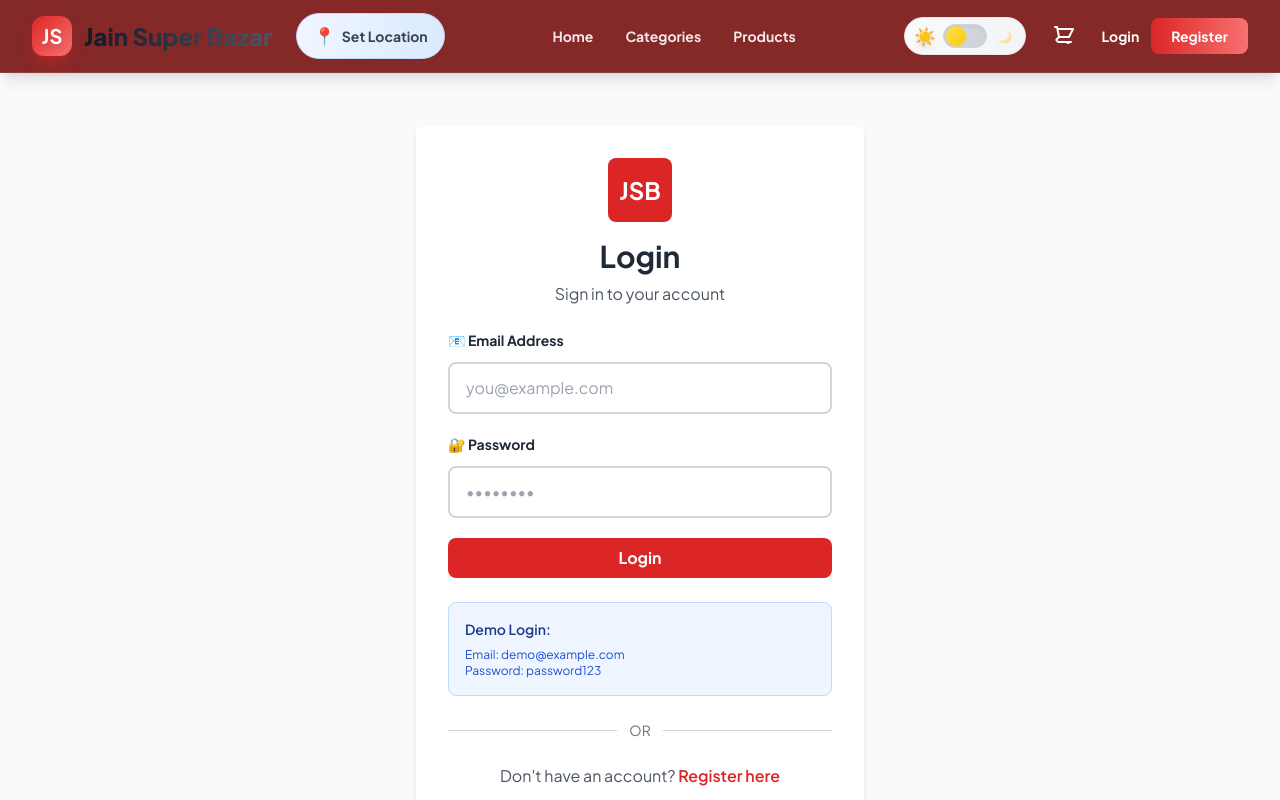
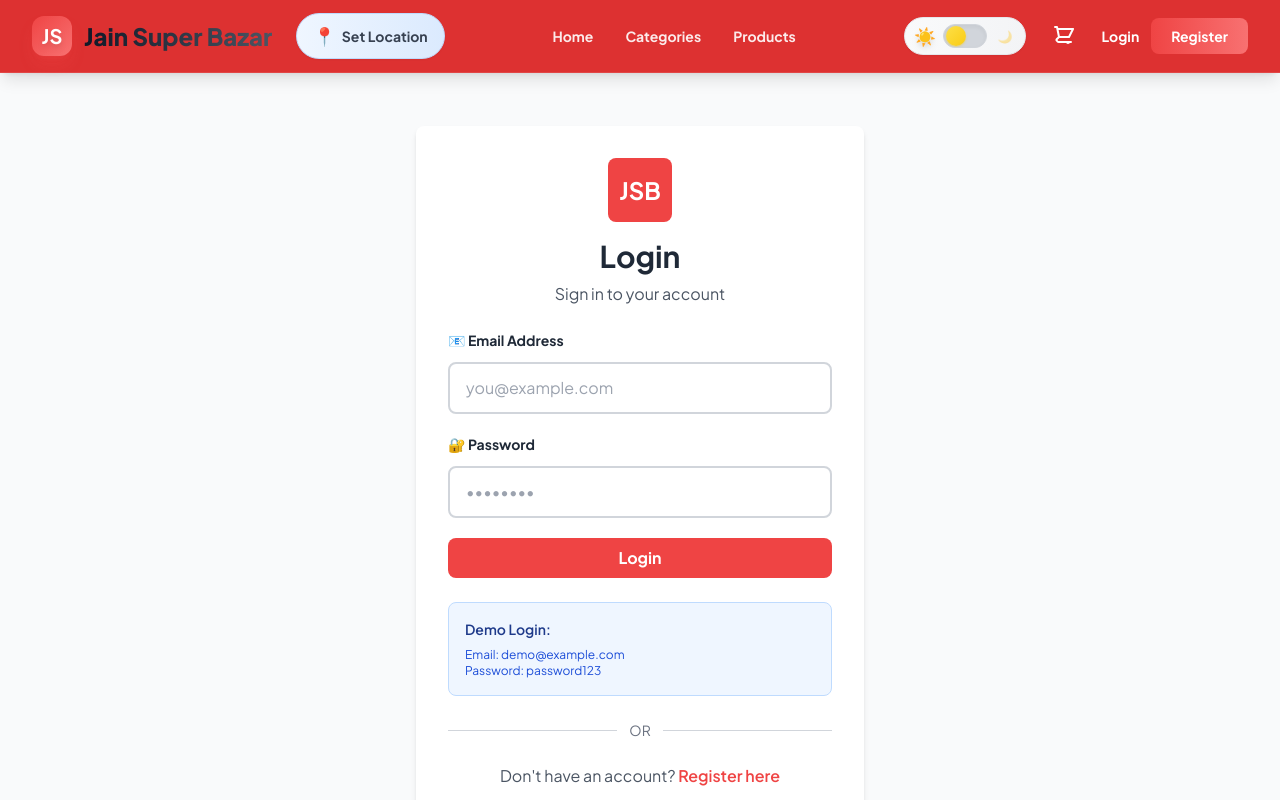
Before and after one commit to Sanket2702-nova/jain-superbazar, a React (Vite) app in the folder frontend/: page /login in a window 1280 px wide. Shown: the top 800 px of the page. Built offline with nearby package versions, Linux system fonts and the light colour scheme.

Commit message:
Lighten red color scheme and update navbar colors

```diff
--- a/frontend/src/App.jsx
+++ b/frontend/src/App.jsx
@@ -20,7 +20,7 @@ function AppContent() {
   const isAdminPage = location.pathname.startsWith('/admin')
 
   return (
-    <div className="flex flex-col min-h-screen bg-gray-50 dark:bg-slate-900 text-gray-900 dark:text-gray-100 transition-colors duration-300">
+    <div className="flex flex-col min-h-screen bg-red-50 dark:bg-slate-900 text-gray-900 dark:text-gray-100 transition-colors duration-300">
       <CustomCursor />
       {!isAdminPage && <Navbar />}
       <main className="flex-1">
--- a/frontend/src/components/CategoryCard.jsx
+++ b/frontend/src/components/CategoryCard.jsx
@@ -7,7 +7,7 @@ const CategoryCard = ({ id, name, image }) => {
       to={`/products?category=${id}`}
       className="group flex flex-col items-center gap-3 cursor-pointer w-24 md:w-32 flex-shrink-0 transition-all duration-300"
     >
-      <div className="w-full aspect-square bg-gradient-to-br from-blue-50 to-blue-100 dark:from-slate-800 dark:to-slate-700 rounded-3xl p-4 flex justify-center items-center transition-all duration-300 group-hover:shadow-xl group-hover:shadow-primary/20 group-hover:scale-110 border border-blue-100 dark:border-slate-700 group-hover:border-primary/40">
+      <div className="w-full aspect-square bg-gradient-to-br from-red-50 to-red-100 dark:from-slate-800 dark:to-slate-700 rounded-3xl p-4 flex justify-center items-center transition-all duration-300 group-hover:shadow-xl group-hover:shadow-primary/20 group-hover:scale-110 border border-red-100 dark:border-slate-700 group-hover:border-primary/40">
         <img
           src={image}
           alt={name}
--- a/frontend/src/components/Footer.jsx
+++ b/frontend/src/components/Footer.jsx
@@ -3,7 +3,7 @@ import { Link } from 'react-router-dom'
 
 const Footer = () => {
   return (
-    <footer className="bg-red-950 text-white mt-20">
+    <footer className="bg-red-900 text-white mt-20">
       {/* Top accent */}
       <div className="h-1 bg-gradient-to-r from-primary via-red-400 to-primary"></div>
       <div className="h-1 bg-gradient-to-r from-red-600 via-red-400 to-red-600"></div>
--- a/frontend/src/components/Navbar.jsx
+++ b/frontend/src/components/Navbar.jsx
@@ -73,14 +73,14 @@ const Navbar = () => {
 
   return (
     <>
-      <nav className="sticky top-0 z-50 bg-red-900/95 dark:bg-red-950/95 backdrop-blur-xl shadow-lg border-b border-white/10 transition-all duration-300">
+      <nav className="sticky top-0 z-50 bg-red-600/95 dark:bg-red-900/95 backdrop-blur-xl shadow-lg border-b border-white/10 transition-all duration-300">
 
       <div className="max-w-7xl mx-auto px-4 sm:px-6 lg:px-8">
         <div className="flex justify-between items-center h-[72px]">
           {/* Logo & Location */}
           <div className="flex items-center space-x-6">
             <Link to="/" className="flex items-center space-x-3 group">
-              <div className="w-10 h-10 bg-gradient-to-br from-primary to-red-400 rounded-xl flex items-center justify-center shadow-lg shadow-primary/40 group-hover:shadow-primary/60 group-hover:scale-110 transition-all duration-300">
+              <div className="w-10 h-10 bg-gradient-to-br from-primary to-red-400 rounded-xl flex items-center justify-center shadow-lg shadow-primary/30 group-hover:shadow-primary/50 group-hover:scale-110 transition-all duration-300">
                 <span className="text-white font-bold text-xl drop-shadow-md">JS</span>
               </div>
               <span className="hidden md:inline font-extrabold text-2xl bg-clip-text text-transparent bg-gradient-to-r from-gray-900 to-gray-600 dark:from-gray-100 dark:to-gray-400 transition-colors group-hover:from-primary">
@@ -178,7 +178,7 @@ const Navbar = () => {
                 </Link>
                 <button
                   onClick={handleLogout}
-                  className="bg-red-950 text-white px-5 py-2 rounded-lg hover:bg-red-800 active:scale-95 transition-all duration-300 font-bold text-sm"
+                  className="bg-red-700 text-white px-5 py-2 rounded-lg hover:bg-red-800 active:scale-95 transition-all duration-300 font-bold text-sm"
                 >
                   Logout
                 </button>
--- a/frontend/src/components/ProductCard.jsx
+++ b/frontend/src/components/ProductCard.jsx
@@ -98,16 +98,16 @@ const ProductCard = ({ product, index }) => {
             <div className="flex items-center bg-primary text-white rounded-lg overflow-hidden shadow-lg shadow-primary/20">
               <button
                 onClick={() => handleUpdateQuantity(quantity - 1)}
-                className="px-3 py-2 hover:bg-red-700 transition-colors font-bold text-lg"
+                className="px-3 py-2 hover:bg-dark transition-colors font-bold text-lg"
               >
                 -
               </button>
-              <span className="px-2 py-2 font-bold min-w-[30px] text-center bg-red-600/50">
+              <span className="px-2 py-2 font-bold min-w-[30px] text-center bg-primary/50">
                 {quantity}
               </span>
               <button
                 onClick={() => handleUpdateQuantity(quantity + 1)}
-                className="px-3 py-2 hover:bg-red-700 transition-colors font-bold text-lg"
+                className="px-3 py-2 hover:bg-dark transition-colors font-bold text-lg"
               >
                 +
               </button>
@@ -115,7 +115,7 @@ const ProductCard = ({ product, index }) => {
           ) : (
             <button
               onClick={handleAddToCart}
-              className="px-4 py-2 rounded-lg font-bold text-sm md:text-base uppercase tracking-wider transition-all duration-300 flex items-center gap-1.5 border-2 border-red-600 bg-red-50 dark:bg-red-900/30 text-red-700 dark:text-red-400 hover:bg-red-100 dark:hover:bg-red-900/50 hover:shadow-lg hover:shadow-red-600/30 hover:scale-105"
+              className="px-4 py-2 rounded-lg font-bold text-sm md:text-base uppercase tracking-wider transition-all duration-300 flex items-center gap-1.5 border-2 border-primary bg-red-50 dark:bg-red-900/30 text-primary dark:text-red-400 hover:bg-red-100 dark:hover:bg-red-900/50 hover:shadow-lg hover:shadow-primary/30 hover:scale-105"
             >
               <span className="text-lg font-bold">+</span>
               <span>ADD</span>
--- a/frontend/src/index.css
+++ b/frontend/src/index.css
@@ -13,8 +13,8 @@ body {
   font-family: 'Outfit', 'Plus Jakarta Sans', sans-serif;
   -webkit-font-smoothing: antialiased;
   -moz-osx-font-smoothing: grayscale;
-  background-color: #7f1d1d;
-  color: #f8fafc;
+  background-color: #fef2f2; /* Lightest red background (Red 50) */
+  color: #0f172a; /* Darker text for better readability */
 }
 
 @media (pointer: fine) {
@@ -49,8 +49,8 @@ html {
 }
 
 @keyframes glow {
-  0%, 100% { box-shadow: 0 0 10px rgba(220, 38, 38, 0.2); }
-  50% { box-shadow: 0 0 20px rgba(220, 38, 38, 0.4); }
+  0%, 100% { box-shadow: 0 0 10px rgba(239, 68, 68, 0.2); }
+  50% { box-shadow: 0 0 20px rgba(239, 68, 68, 0.4); }
 }
 
 @keyframes bounce-gentle {
@@ -104,9 +104,9 @@ section {
 }
 
 ::-webkit-scrollbar-thumb {
-  background: linear-gradient(180deg, #ef4444, #dc2626, #991b1b);
+  background: linear-gradient(180deg, #f87171, #ef4444, #dc2626);
   border-radius: 10px;
-  border: 3px solid #f8fafc;
+  border: 3px solid #fef2f2;
 }
 .dark ::-webkit-scrollbar-thumb {
   border-color: #0f172a;
--- a/frontend/tailwind.config.js
+++ b/frontend/tailwind.config.js
@@ -8,13 +8,13 @@ export default {
   theme: {
     extend: {
       colors: {
-        primary: '#DC2626', // Classic Vibrant Red
+        primary: '#EF4444', // Lighter Vibrant Red (Red 500)
         secondary: '#FFFFFF',
-        dark: '#991B1B', // Dark red
-        accent: '#EF4444', // Lighter red
+        dark: '#DC2626', // Red 600
+        accent: '#F87171', // Red 400
         gradient: {
-          from: '#DC2626',
-          to: '#F87171',
+          from: '#EF4444',
+          to: '#FCA5A5',
         }
       },
       fontFamily: {
```
Also changed, not shown: frontend/src/pages/Home.jsx (+6 -6 lines).
